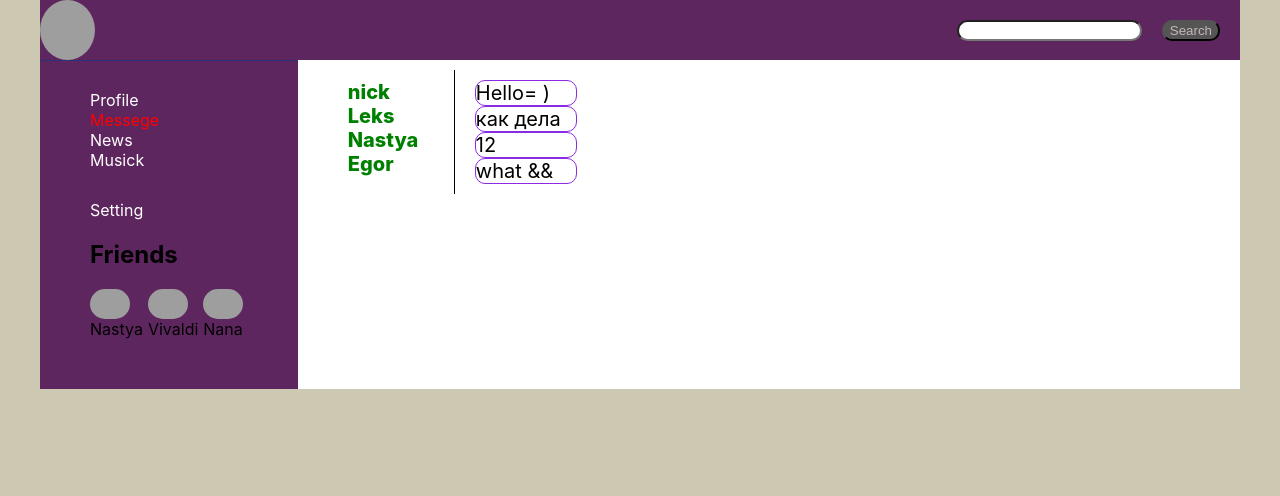
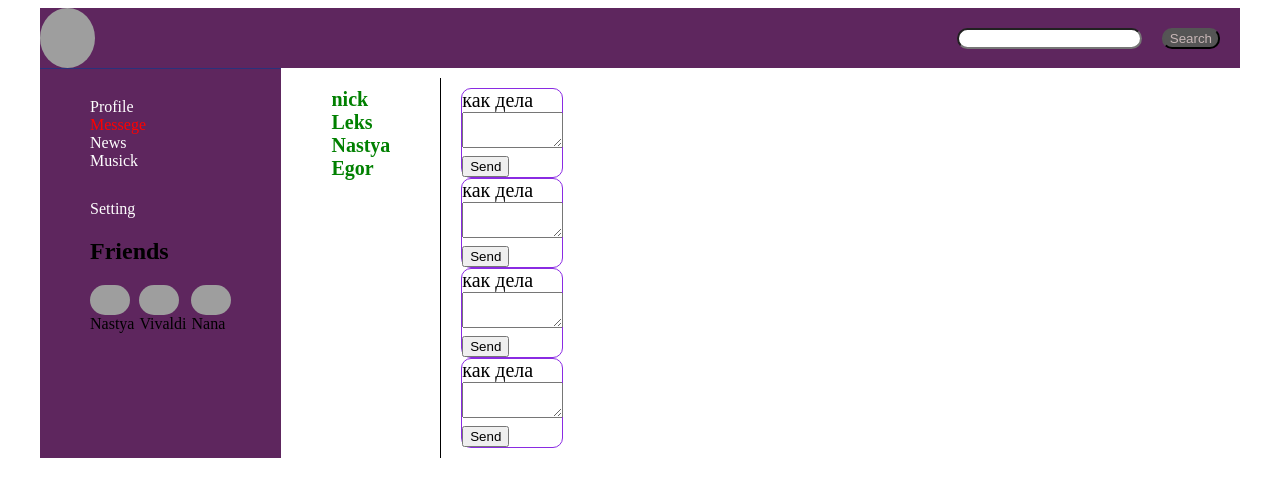
Before and after one commit to Nikita-Shuminskiy/Social-media, a React (Create React App) app: page /dialogs in a window 1280 px wide. Shown: the top 496 px of the page. Built offline with nearby package versions, Linux system fonts and the light colour scheme; grey boxes are pictures that could not be loaded.

Commit message:
35 lession, Onclick, OnChange, Redux, Render
Signed-off-by: Nick <shuminskiy.nik@mail.ru>

```diff
--- a/src/App.tsx
+++ b/src/App.tsx
@@ -7,13 +7,14 @@ import Profile from './components/Profile/Profile';
 import Settings from './components/Settings/Settings';
 import { BrowserRouter, Route } from 'react-router-dom'
 import Dialogs from './components/Dialogs/Dialogs';
-import { stateType } from './Redux/state';
+import { addMessage, addPost, MessageADDpost, newChangePost, stateType } from './Redux/state';
 
- type AppType = {
+type AppType = {
     state: stateType
- }
+    newMessage:string
+}
 
-function App(props:AppType) {
+function App(props: AppType) {
 
     return (
         <BrowserRouter>
@@ -23,8 +24,10 @@ function App(props:AppType) {
                     alt={'logo'}/>
                 <NavBar state={props.state}/>
                 <div className={'app-wrapper-content'}>
-                    <Route path={'/dialogs'} render={() => <Dialogs state={props.state}/>}/>
-                    <Route path={'/profile'} render={() => <Profile state={props.state}/>}/>
+                    <Route path={'/dialogs'} render={() => <Dialogs newMessage={props.newMessage} MessageADDpost={MessageADDpost} addMessage={addMessage} addPost={addPost} state={props.state}/>}/>
+                    <Route path={'/profile'}
+                           render={() => <Profile newChangePost={newChangePost} newValue={props.state.profilePage.newValue} addPost={addPost}
+                                                  state={props.state}/>}/>
                 </div>
                 <Settings/>
             </div>
--- a/src/Redux/state.tsx
+++ b/src/Redux/state.tsx
@@ -1,9 +1,12 @@
+import { renderEntire } from '../Render';
+
 export type postType = {
     id: number
     messege: string
     img: string
     imgLogo: string
     likesCount: number
+
 }
 export type messegeType = {
     messege: string
@@ -15,10 +18,12 @@ export type dialogType = {
 }
 export type profilePageType = {
     postData: Array<postType>
+    newValue: string
 }
 export type dialogPageType = {
     dialogs: Array<dialogType>
     messege: Array<messegeType>
+    newMessage:string
 }
 export type DataBlockSideBarType = {
     img: string
@@ -45,6 +50,7 @@ export type stateType = {
 }
 let state: stateType = {
     profilePage: {
+        newValue: '',
         postData: [
             {
                 id: 1,
@@ -53,13 +59,7 @@ let state: stateType = {
                 img: 'https://www.meme-arsenal.com/memes/a5dd2f55b36488a10172f4f84352846b.jpg',
                 imgLogo: 'https://cdn130.picsart.com/291236398052211.png?type=webp&to=min&r=640'
             },
-            {
-                id: 2,
-                messege: 'helo World',
-                likesCount: 1,
-                img: 'https://www.meme-arsenal.com/memes/a5dd2f55b36488a10172f4f84352846b.jpg',
-                imgLogo: 'https://cdn130.picsart.com/291236398052211.png?type=webp&to=min&r=640'
-            }]
+        ]
     },
     dialogPage: {
         dialogs: [
@@ -68,15 +68,16 @@ let state: stateType = {
             {name: 'Nastya', id: 3,},
             {name: 'Egor', id: 4,},
         ],
+        newMessage: '',
         messege: [
             {
-                messege: 'Hello= )', id: 1,
+                messege: 'как дела', id: 1,
             }, {
                 messege: 'как дела', id: 2,
             }, {
-                messege: '12', id: 3,
+                messege: 'как дела', id: 3,
             }, {
-                messege: 'what &&', id: 4,
+                messege: 'как дела', id: 4,
             }
         ],
     },
@@ -94,5 +95,34 @@ let state: stateType = {
         }
     }
 }
+export function addPost (message:string) {
+    const postNew:postType = {
+        id: new Date().getTime(),
+        messege: message,
+        likesCount: 0,
+        img: 'https://www.meme-arsenal.com/memes/a5dd2f55b36488a10172f4f84352846b.jpg',
+        imgLogo: 'https://cdn130.picsart.com/291236398052211.png?type=webp&to=min&r=640'
+    }
+    state.profilePage.postData.push(postNew)
+    renderEntire(state)
+}
+export const addMessage = (message:string) => {
+    const newPostMessage:messegeType = {
+        messege: message,
+        id: new Date().getTime(),
+    }
+    state.dialogPage.messege.push(newPostMessage)
+    renderEntire(state)
+    console.log(newPostMessage)
+}
+export const MessageADDpost = (newMessage:string) => {
+    state.dialogPage.newMessage = newMessage
+    renderEntire(state)
+}
+export const newChangePost = (newPost:string) => {
+    state.profilePage.newValue = newPost
+    renderEntire(state)
+}
+
 
 export default state
--- /dev/null
+++ b/src/Render.js
@@ -0,0 +1,15 @@
+import ReactDOM from "react-dom";
+import React from "react";
+import App from "./App";
+import {addPost} from "./Redux/state";
+
+
+export let renderEntire = (state) => {
+    ReactDOM.render(
+        <React.StrictMode>
+            <App state={state} addPost={addPost}/>
+        </React.StrictMode>,
+        document.getElementById('root')
+    );
+
+}
--- a/src/components/Dialogs/DialogItem/DiolagItem.tsx
+++ b/src/components/Dialogs/DialogItem/DiolagItem.tsx
@@ -4,6 +4,7 @@ import { NavLink } from 'react-router-dom';
 type dialogsType = {
     name: string
     id: number
+
 }
 
 const DialogItem: React.FC<dialogsType> = (props) => {
--- a/src/components/Dialogs/Dialogs.tsx
+++ b/src/components/Dialogs/Dialogs.tsx
@@ -2,16 +2,20 @@ import React from 'react'
 import DialogItem from './DialogItem/DiolagItem'
 import s from './Dialogs.module.css'
 import Messege from './Messege/Messege'
-import { stateType } from '../../Redux/state';
+import { addPost, stateType } from '../../Redux/state';
 
 
 export type DialogsType = {
    state: stateType
+    addPost: (message:string) => void
+    addMessage:(message:string) => void
+    MessageADDpost:(newMessahe:string) => void
+    newMessage:string
 }
 
 const Dialogs = (props:DialogsType) => {
-    let DialogsElement = props.state.dialogPage.dialogs.map(d => <DialogItem id={d.id} name={d.name}/>)
-    let MessegeElement = props.state.dialogPage.messege.map(m => <Messege messege={m.messege}/>)
+    let DialogsElement = props.state.dialogPage.dialogs.map(d => <DialogItem  id={d.id} name={d.name}/>)
+    let MessegeElement = props.state.dialogPage.messege.map(m => <Messege newMessage={props.newMessage} MessageADDpost={props.MessageADDpost} addMessage={props.addMessage} addPost={addPost} messege={m.messege}/>)
 
     return (
         <div className={s.dialogs}>
--- a/src/components/Dialogs/Messege/Messege.tsx
+++ b/src/components/Dialogs/Messege/Messege.tsx
@@ -1,13 +1,36 @@
-import React from 'react';
+import React, { ChangeEvent, ChangeEventHandler } from 'react';
 import s from '../Dialogs.module.css';
 
 export type MesageType = {
     messege: string
+    addPost:(message:string) => void
+    addMessage:(message:string) => void
+    MessageADDpost:(newMessage:string) => void
+    newMessage:string
 }
 
 
 const Messege: React.FC<MesageType> = (props) => {
-    return <div className={s.messeges}>{props.messege}</div>
+    const MessegeRef = React.createRef<HTMLTextAreaElement>()
+
+
+    const sendMessage = () => {
+       if(MessegeRef.current) {
+        /*   const textMessage = MessegeRef.current?.value*/
+           props.addMessage(MessegeRef.current?.value)
+       }
+    }
+    const changeMessageAdd = (e:ChangeEvent<HTMLTextAreaElement>) => {
+        props.MessageADDpost(e.currentTarget.value)
+    }
+    return (<div className={s.messeges}>
+            <span>{props.messege}</span>
+            <textarea onChange={changeMessageAdd}
+             cols={10} ref={MessegeRef} value={props.newMessage}/>
+            <button onClick={sendMessage} >Send</button>
+    </div>
+
+    )
 }
 
 
--- a/src/components/Header/Header.tsx
+++ b/src/components/Header/Header.tsx
@@ -12,7 +12,8 @@ const Header: React.FC<HeaderType> = (props) => {
             <img className={s.img}
                  src={'https://st4.depositphotos.com/9449108/25247/i/600/depositphotos_252470670-stock-photo-illustration-of-a-japanese-warrior.jpg'}
                  alt={'logo'}/>
-            <div><input className={s.search} type="text"/>
+            <div>
+                <input className={s.search} type="text"/>
                 <button onClick={(s) => alert(s.pageX)} className={s.button_s}>Search</button>
             </div>
         </header>
--- a/src/components/Profile/MyPost/MyPost.tsx
+++ b/src/components/Profile/MyPost/MyPost.tsx
@@ -1,4 +1,4 @@
-import React from 'react';
+import React, { ChangeEvent } from 'react';
 import s from './MyPost.module.css'
 import Post from './Post/Post';
 import { stateType } from '../../../Redux/state';
@@ -7,16 +7,29 @@ import { stateType } from '../../../Redux/state';
 
 type MyPostType = {
     state: stateType
+    addPost: (message:string) => void
+    newValue:string
+    newChangePost:(newPost:string) => void
 }
 
 const MyPost = (props: MyPostType) => {
     let PostElementData = props.state.profilePage.postData.map(p => <Post img={p.img} post={p.messege} like={p.likesCount} imgLogo={p.imgLogo}/>)
+    const postTextArea = React.createRef<HTMLTextAreaElement>() // создаем ссылку и типизируем
+    const addPostic = () => {
+        props.newChangePost('')
+        if(postTextArea.current) {
+           /* let message = postTextArea.current?.value*/
+            props.addPost(props.newValue)
+        }
+    }
+    const callValue = (e:ChangeEvent<HTMLTextAreaElement>) => {
+        props.newChangePost(e.currentTarget.value)
+    }
     return (
         <div className={s.item}>
-            <textarea></textarea>
-            <button>add post</button>
+            <textarea value={props.newValue} onChange={callValue} ref={postTextArea}></textarea>
+            <button onClick={addPostic}  >add post</button>
            <div className={s.post}>
-               {PostElementData}
                {PostElementData}
            </div>
          </div>
--- a/src/components/Profile/Profile.tsx
+++ b/src/components/Profile/Profile.tsx
@@ -2,12 +2,15 @@ import React from 'react';
 import s from './Profile.module.css'
 import MyPost from './MyPost/MyPost';
 import ProfileInfo from './MyPost/Profile-Info/ProfileInfo';
-import { stateType } from '../../Redux/state';
+import { addPost, stateType } from '../../Redux/state';
 
 
 
 type ProfileType = {
     state: stateType
+    addPost: (message:string) => void
+    newValue: string
+    newChangePost:(newPost:string) => void
 }
 
 const Profile = (props:ProfileType) => {
@@ -15,7 +18,7 @@ const Profile = (props:ProfileType) => {
         <div>
             <ProfileInfo
                 state={props.state} />
-            <MyPost state={props.state}/>
+            <MyPost newChangePost={props.newChangePost} newValue={props.newValue} addPost={addPost} state={props.state}/>
         </div>
     )
 }
--- a/src/index.tsx
+++ b/src/index.tsx
@@ -1,17 +1,8 @@
-import React from 'react';
-import ReactDOM from 'react-dom';
-import './index.css';
-import App from './App';
+import state from './Redux/state'
+import { renderEntire } from './Render';
 import reportWebVitals from './reportWebVitals';
-import state from './Redux/state'
 
-ReactDOM.render(
-  <React.StrictMode>
-    <App state={state}/>
-  </React.StrictMode>,
-  document.getElementById('root')
-);
-
+renderEntire(state)
 // If you want to start measuring performance in your app, pass a function
 // to log results (for example: reportWebVitals(console.log))
 // or send to an analytics endpoint. Learn more: https://bit.ly/CRA-vitals
```
